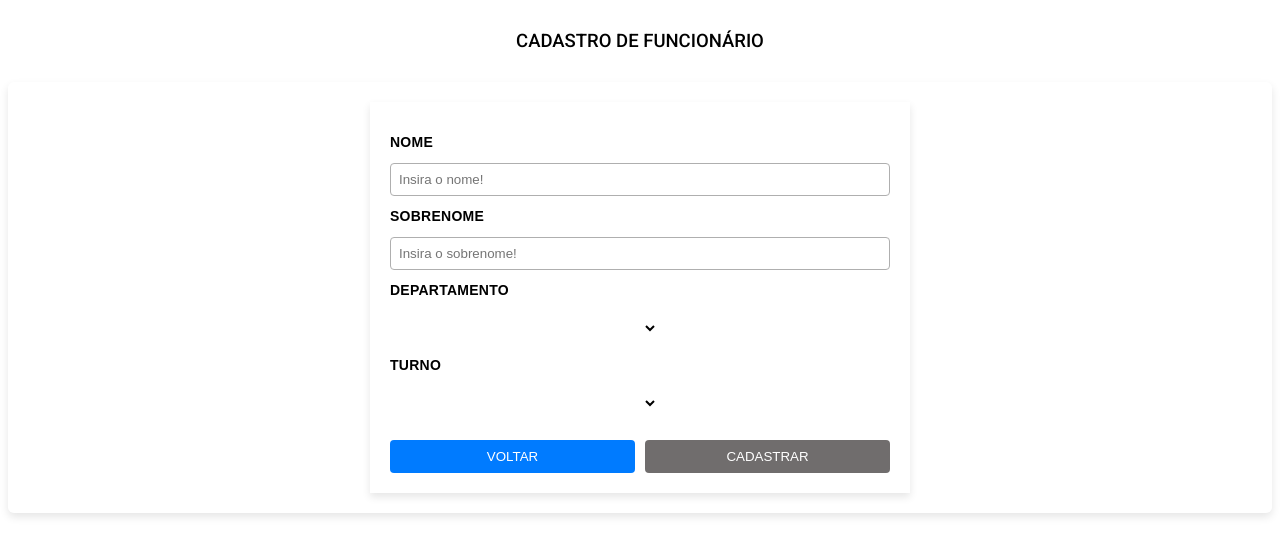
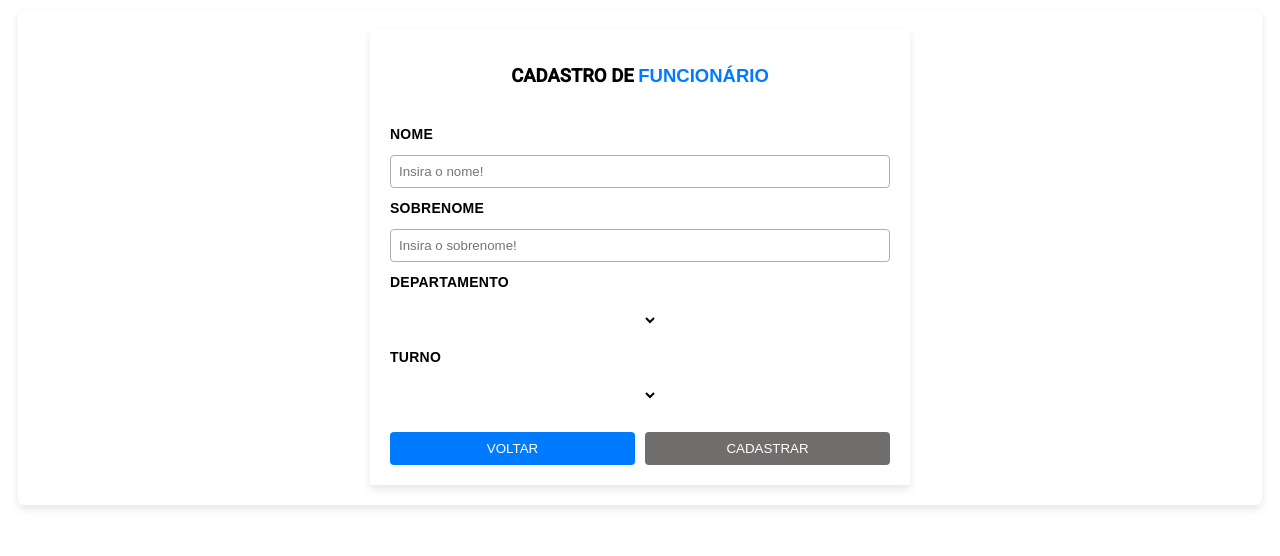
Before and after one commit to vascsx/registro_frontend, an Angular app: page /cadastro in a window 1280 px wide. Shown: the top 556 px of the page. Built offline with nearby package versions, Linux system fonts and the light colour scheme.

Commit message:
feat: finalização da estilização da tela de cadastro de funcionários

```diff
--- a/src/app/componentes/funcionario-form/funcionario-form.component.html
+++ b/src/app/componentes/funcionario-form/funcionario-form.component.html
@@ -1,7 +1,7 @@
-<h1>{{ btnTitulo }}</h1>
 <div class="container">
 
   <div class="card">
+    <h1>{{ btnTitulo }} <span>FUNCIONÁRIO</span></h1>
 
     <form [formGroup]="funcionarioForm" (ngSubmit)="submit()" #formDir="ngForm">
       <input type="hidden" value="" formControlName="id">
@@ -19,7 +19,7 @@
       <div class="input-box">
         <label for="departamento">DEPARTAMENTO</label>
         <select id="departamento" class="form-select" formControlName="departamento" required>
-          <option value="RH">RH</option>
+          <option value="RH">Rh</option>
           <option value="Financeiro">Financeiro</option>
           <option value="Compras">Compras</option>
           <option value="Atendimento">Atendimento</option>
--- a/src/app/componentes/funcionario-form/funcionario-form.component.scss
+++ b/src/app/componentes/funcionario-form/funcionario-form.component.scss
@@ -1,3 +1,7 @@
+*{
+  font-family: 'Poppins', sans-serif;
+}
+
 $primary-color: #007bff;
 $secondary-color: rgb(112, 109, 109);
 $text-color: #000;
@@ -5,8 +9,13 @@ $text-color: #000;
 h1 {
   text-align: center;
   font-size: 1.85rem;
-  font-weight: 500;
-  margin: 25px;
+  font-weight: bold;
+  margin: 10px;
+
+  span {
+    font-weight: bold;
+    color: #007bff;
+  }
 }
 
 .container {
@@ -16,6 +25,7 @@ h1 {
   margin: auto;
   padding: 20px;
   box-shadow: 0 4px 8px rgba(0, 0, 0, 0.1);
+  margin: 10px;
 
   .card {
     display: flex;
@@ -23,6 +33,7 @@ h1 {
     gap: 10px;
     padding: 20px;
     box-shadow: 0 4px 8px rgba(0, 0, 0, 0.1);
+
 
     h1 {
       margin-bottom: 12px;
@@ -48,10 +59,13 @@ h1 {
         box-sizing: border-box;
         background-color: #fff;
 
+
         &.text-dark {
           color: $text-color;
         }
       }
+
+
 
       select {
         background: transparent;
@@ -87,7 +101,7 @@ h1 {
   color: #fff;
   margin-left: 10px;
 
-   &:active:hover {
+   &:enabled {
     background-color: $primary-color;
     }
         }
--- a/src/app/pages/cadastro/cadastro.component.ts
+++ b/src/app/pages/cadastro/cadastro.component.ts
@@ -14,7 +14,7 @@ import { Router } from '@angular/router';
 export class CadastroComponent {
 
   btnAcao = "CADASTRAR"
-  btnTitulo = "CADASTRO DE FUNCIONÁRIO"
+  btnTitulo = "CADASTRO DE "
   constructor( private funcionarioService: FuncionarioService, private router: Router) {
 
   }
```
